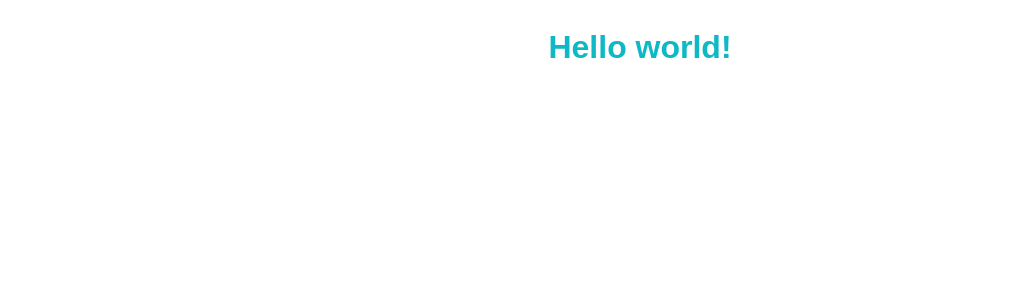
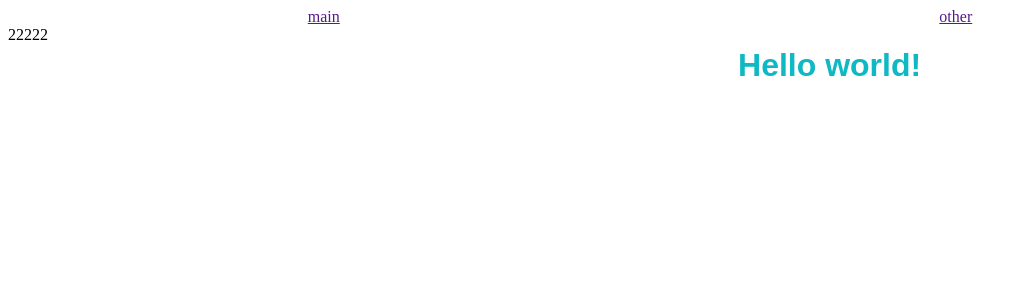
Before and after one commit to antonfuflygin/next-chat, a Next.js app: page / in a window 1280 px wide. Shown: the top 300 px of the page, without its empty margins (0-1028 px from the left). Built offline with nearby package versions, Linux system fonts and the light colour scheme.

Commit message:
feat: создал компонент Layout и настроил сетку сайта. Добавил styled-components

```diff
--- a/package.json
+++ b/package.json
@@ -12,7 +12,8 @@
     "classnames": "^2.5.1",
     "next": "15.3.5",
     "react": "^19.0.0",
-    "react-dom": "^19.0.0"
+    "react-dom": "^19.0.0",
+    "styled-components": "^6.1.19"
   },
   "devDependencies": {
     "@eslint/eslintrc": "^3",
--- a/src/app/layout.tsx
+++ b/src/app/layout.tsx
@@ -1,7 +1,7 @@
 import type { Metadata } from 'next';
 import { Geist, Geist_Mono } from 'next/font/google';
 import './globals.css';
-
+import Layout from './ui/Layout/Layout';
 
 const geistSans = Geist({
   variable: '--font-geist-sans',
@@ -26,7 +26,7 @@ export default function RootLayout({
   return (
     <html lang="en">
       <body className={`${geistSans.variable} ${geistMono.variable}`}>
-        {children}
+        <Layout>{children}</Layout>
       </body>
     </html>
   );
--- a/src/app/page.tsx
+++ b/src/app/page.tsx
@@ -1,6 +1,5 @@
 'use client';
 import HelloWorld from './ui/hello-world';
-
 
 export default function Home() {
   return (
--- /dev/null
+++ b/src/app/ui/Chat/Chat.tsx
@@ -0,0 +1,14 @@
+'use client';
+
+import styled from 'styled-components';
+import { IChatProps } from './types';
+
+const ChatContent = styled.main`
+  width: 70%;
+`;
+
+const Chat = ({ children }: IChatProps) => {
+  return <ChatContent>{children}</ChatContent>;
+};
+
+export default Chat;
--- /dev/null
+++ b/src/app/ui/Chat/types.ts
@@ -0,0 +1,5 @@
+import { ReactNode } from 'react';
+
+export interface IChatProps {
+  children: ReactNode;
+}
--- /dev/null
+++ b/src/app/ui/Header/Header.tsx
@@ -0,0 +1,19 @@
+'use client';
+import Link from 'next/link';
+import styled from 'styled-components';
+
+const Menu = styled.nav`
+  display: flex;
+  justify-content: space-around;
+`;
+
+const Header = () => {
+  return (
+    <Menu>
+      <Link href="">main</Link>
+      <Link href="">other</Link>
+    </Menu>
+  );
+};
+
+export default Header;
--- /dev/null
+++ b/src/app/ui/Header/types.ts
@@ -0,0 +1,9 @@
+export interface IMenuProps {
+  items: IMenuItem[];
+}
+
+export interface IMenuItem {
+  id: string;
+  title: string;
+  patch: string;
+}
--- /dev/null
+++ b/src/app/ui/Layout/Layout.tsx
@@ -0,0 +1,26 @@
+'use client';
+
+import styled from 'styled-components';
+import Chat from '../Chat/Chat';
+import Header from '../Header/Header';
+import Sider from '../Sider/Sider';
+import { ILayoutProps } from './types';
+
+const Content = styled.div`
+  display: flex;
+  height: 100vh;
+`;
+
+const Layout = ({ children }: ILayoutProps) => {
+  return (
+    <>
+      <Header />
+      <Content>
+        <Sider />
+        <Chat>{children}</Chat>
+      </Content>
+    </>
+  );
+};
+
+export default Layout;
--- /dev/null
+++ b/src/app/ui/Layout/types.ts
@@ -0,0 +1,5 @@
+import { ReactNode } from 'react';
+
+export interface ILayoutProps {
+  children: ReactNode;
+}
--- /dev/null
+++ b/src/app/ui/Sider/Sider.tsx
@@ -0,0 +1,13 @@
+'use client';
+
+import styled from 'styled-components';
+
+const SiderContent = styled.div`
+  width: 30%;
+`;
+
+export const Sider = () => {
+  return <SiderContent>22222</SiderContent>;
+};
+
+export default Sider;
```
Also changed, not shown: 1 other file (tests, documents, lock files or other folders).
